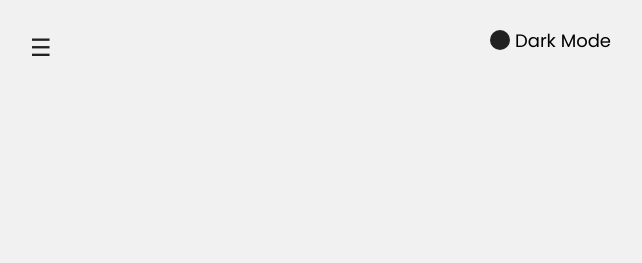
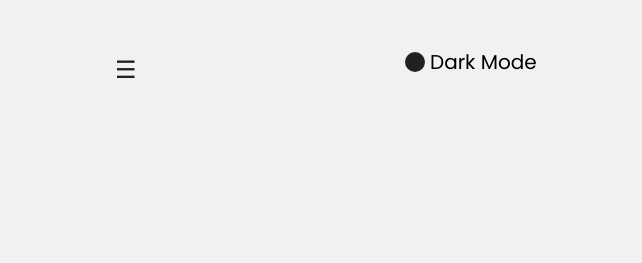
Before and after one commit to toniillokoski/homepage03, a plain HTML site: page index.html in a window 1280 px wide. Shown: the top 263 px of the page, without its empty margins (370-1012 px from the left). Drawn offline with Linux system fonts and the light colour scheme.

Commit message:
fixed responsiveness

```diff
--- a/index.html
+++ b/index.html
@@ -21,7 +21,7 @@
 
    <script type="text/javascript">
     function openFunction(){
-     document.getElementById("menu").style.width="500px";
+     document.getElementById("menu").style.width="600px";
      document.getElementById("mainbox").style.marginLeft="400px";
      document.getElementById("mainbox").innerHTML="";
     }
--- a/styles/styles.scss
+++ b/styles/styles.scss
@@ -107,11 +107,10 @@ body.dark ul li a .fa {
 
 .toggleClass {
     position: absolute;
-    top: 30px;
-    right: 400px;
+    top: 52px;
+    right: 485px;
     width: 20px;
     height: 20px;
-    font-size: 18px;
     border-radius: 50%;
     background: #212121;
     cursor: pointer;
@@ -124,7 +123,7 @@ body.dark ul li a .fa {
     left: 25px;
     content: 'Dark Mode';
     white-space: nowrap;
-    font-size: 1em;
+    font-size: 1.25em;
 }
 
 body.dark .toggleClass {
@@ -140,8 +139,8 @@ body.dark .toggleClass::before {
 
 #mainbox {
     position: absolute;
-    top: 30px;
-    left: 400px;
+    top: 52px;
+    left: 485px;
     font-size: 24px;
     cursor: pointer;
     transition: all .6s;
@@ -177,10 +176,9 @@ body.dark .toggleClass::before {
 
 .sidemenu .closebtn {
     position: absolute;
-    top: -25px;
-    right: 30px;
+    top: 0%;
+    right: 50px;
     font-size: 36px;
-    margin-left: 32px;
 }
 
 body.dark #mainbox {
```
Also changed, not shown: styles/styles.css, 1 other file.
